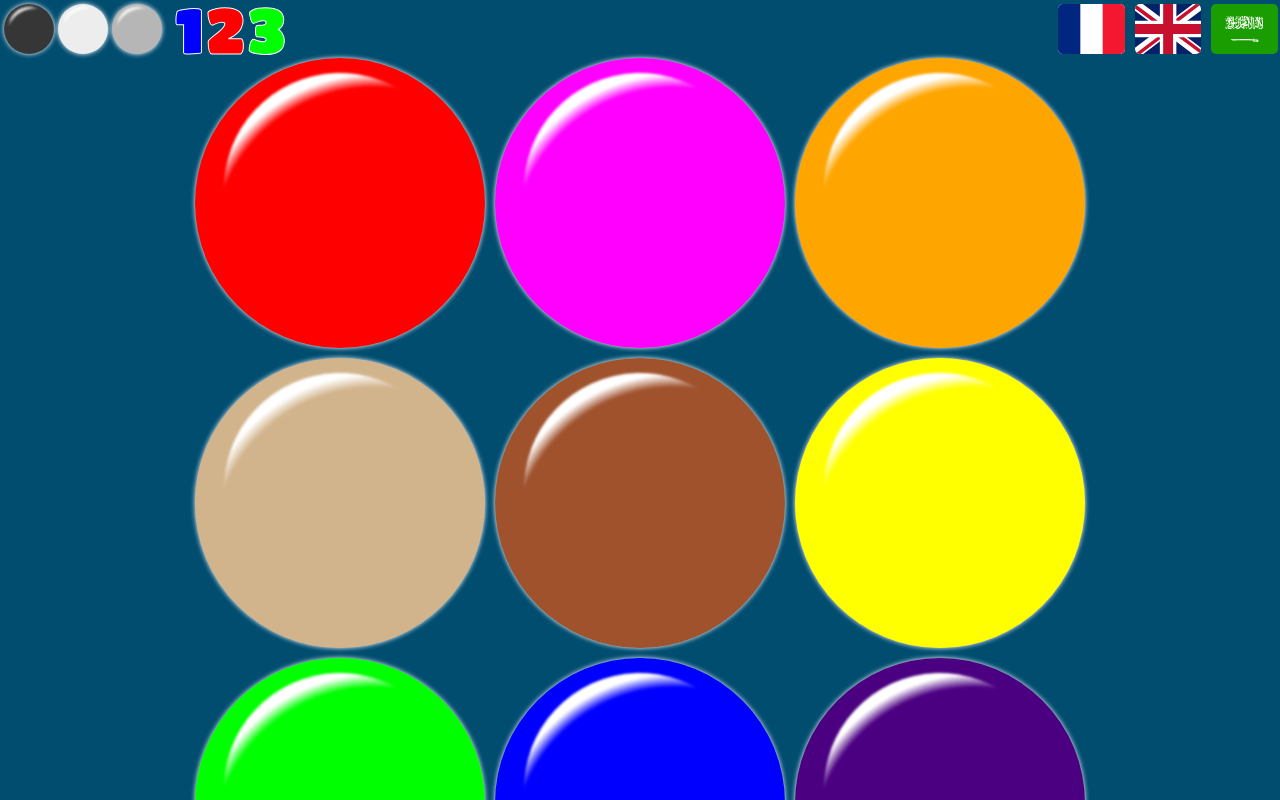
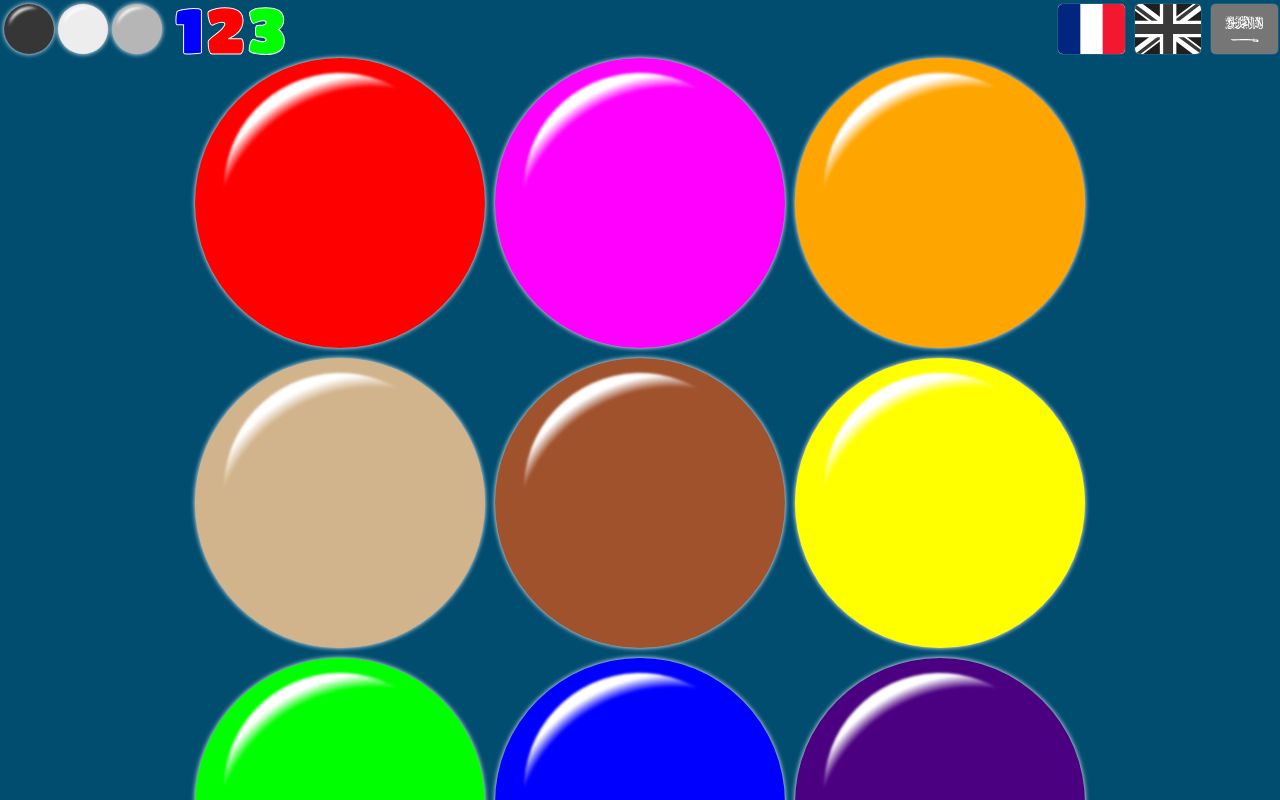
Before and after one commit to nadfri/colors-numbers, a React (Create React App) app: page /colors in a window 1280 px wide. Shown: the top 800 px of the page. Built offline with nearby package versions, Linux system fonts and the light colour scheme.

Commit message:
Ajout du context de langue

```diff
--- a/src/App/App.tsx
+++ b/src/App/App.tsx
@@ -1,14 +1,18 @@
-import React from "react";
+import { useState } from "react";
 import NavBar from "../components/NavBar/NavBar";
 import Menu from "../views/Menu/Menu";
 import Colors from "../views/Colors/Colors";
 import Numbers from "../views/Numbers/Numbers";
 import "./App.scss";
 import { BrowserRouter, Routes, Route } from "react-router-dom";
+import { LangContext } from "../utils/LangContext";
 
 function App() {
+  const [lang, setLang] = useState("fr");
+
   return (
     <div className="App">
+      <LangContext.Provider value={{ lang, setLang }}>
         <BrowserRouter>
           <NavBar />
           <main>
@@ -20,6 +24,7 @@ function App() {
             </Routes>
           </main>
         </BrowserRouter>
+      </LangContext.Provider>
     </div>
   );
 }
--- a/src/components/Flags/Flags.scss
+++ b/src/components/Flags/Flags.scss
@@ -6,6 +6,13 @@
     height: 50px;
     margin-left: 10px;
     border-radius: 5px;
+    box-shadow: 0 0 1px 0 white;
+    transition: all 0.5s;
+    cursor: pointer;
+  }
+
+  .grayscale {
+    filter: grayscale(1);
   }
 }
 
--- a/src/components/Flags/Flags.tsx
+++ b/src/components/Flags/Flags.tsx
@@ -1,11 +1,24 @@
 import "./Flags.scss";
+import { useContext, useEffect } from "react";
+import { LangContext } from "../../utils/LangContext";
 
 export default function Flags() {
+  const { lang, setLang } = useContext(LangContext);
+
+  useEffect(() => {
+    const imgs = document.querySelectorAll("img");
+    console.log(lang);
+    imgs.forEach((img) => {
+      if (img.alt !== lang) img.classList.add("grayscale");
+      else img.classList.remove("grayscale");
+    });
+  }, [lang]);
+
   return (
     <div className="Flags">
-      <img src="/img/fr.svg" alt="fr" />
-      <img src="/img/en.svg" alt="en" />
-      <img src="/img/ar.svg" alt="ar" />
+      <img src="/img/fr.svg" alt="fr" onClick={() => setLang("fr")} />
+      <img src="/img/en.svg" alt="en" onClick={() => setLang("en")} />
+      <img src="/img/ar.svg" alt="ar" onClick={() => setLang("ar")} />
     </div>
   );
 }
--- a/src/components/Number/Number.tsx
+++ b/src/components/Number/Number.tsx
@@ -8,8 +8,6 @@ export default function Number({
   number: number;
   handleClick?: any;
 }) {
-
-
   return (
     <div
       className="Number circle number"
--- /dev/null
+++ b/src/utils/LangContext.tsx
@@ -0,0 +1,8 @@
+import { createContext } from "react";
+
+type context = {
+  lang: string;
+  setLang: (lang: string) => void;
+};
+
+export const LangContext = createContext<context>({ lang: "fr", setLang: () => {} });
--- a/src/views/Colors/Colors.tsx
+++ b/src/views/Colors/Colors.tsx
@@ -1,16 +1,19 @@
-import { useState } from "react";
+import { useState, useContext } from "react";
 import Circle from "../../components/Circle/Circle";
 import Modal from "../../components/Modal/Modal";
 import { colorsOfCircles } from "../../utils/arrayOfColors";
+import { LangContext } from "../../utils/LangContext";
 
 export default function Colors() {
   const [colorSelect, setColorSelect] = useState<string>("");
   const [showModal, setShowModal] = useState<boolean>(false);
 
+  const { lang } = useContext(LangContext);
+
   function openModal(color: string) {
     setColorSelect(color);
     setShowModal(true);
-    new Audio(`/voices/fr/colors/${color}.m4a`).play();
+    new Audio(`/voices/${lang}/colors/${color}.m4a`).play();
   }
 
   function closeModal() {
--- a/src/views/Numbers/Numbers.tsx
+++ b/src/views/Numbers/Numbers.tsx
@@ -1,16 +1,19 @@
-import { useState } from "react";
+import { useState, useContext } from "react";
 import Modal from "../../components/Modal/Modal";
 import Number from "../../components/Number/Number";
+import { LangContext } from "../../utils/LangContext";
 
 export default function Numbers() {
   const [number, setNumber] = useState<number>(0);
   const [showModal, setShowModal] = useState<boolean>(false);
   const numbers = [1, 2, 3, 4, 5, 6, 7, 8, 9, 10, 11, 12];
 
+  const { lang } = useContext(LangContext);
+
   function openModal(number: number) {
     setNumber(number);
     setShowModal(true);
-    new Audio(`/voices/fr/numbers/${number}.m4a`).play();
+    new Audio(`/voices/${lang}/numbers/${number}.m4a`).play();
   }
 
   function closeModal() {
```
Lines whose indentation alone changed are shown as unchanged.
